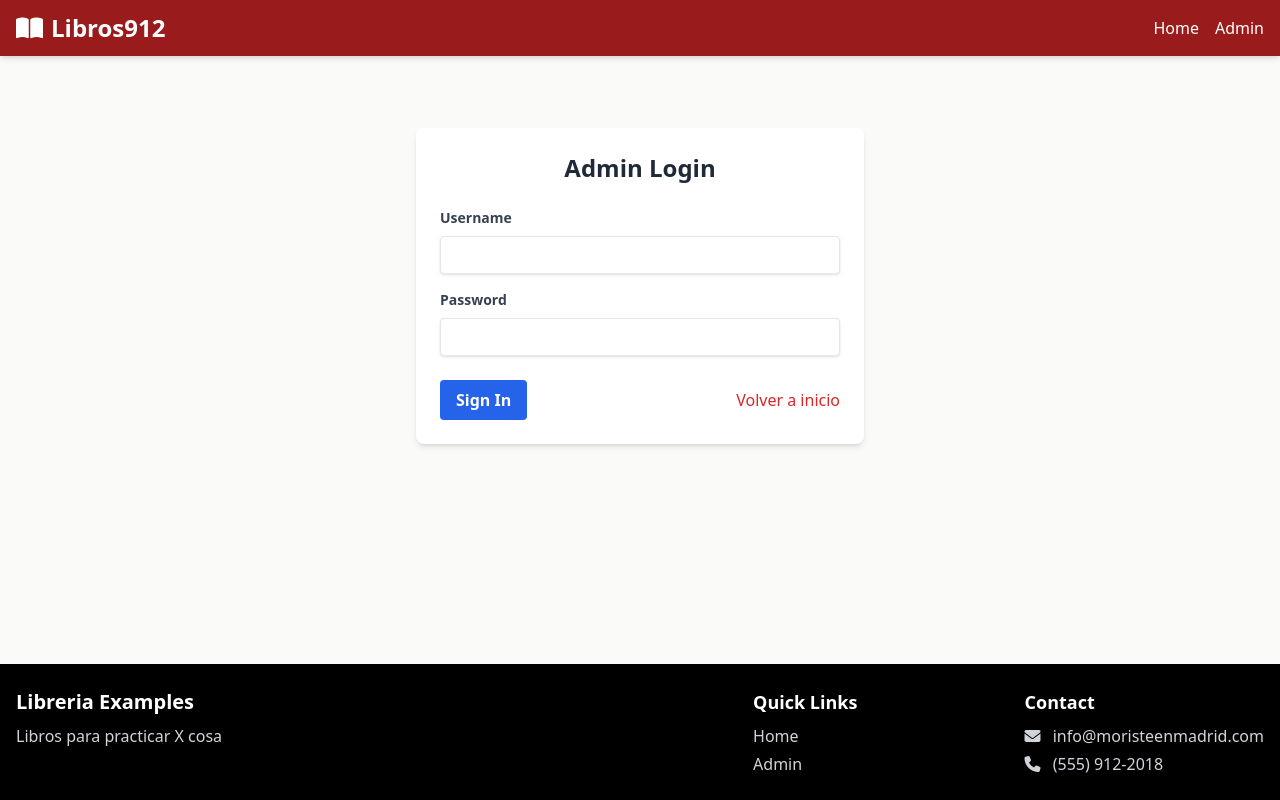
After one commit to javiermedinaj/Bookstoreandpay, a Flask app: page /login in a window 1280 px wide. The commit adds this page. Run offline with Flask 2, Linux system fonts and the light colour scheme; some libraries are stand-ins or nearby versions.

```diff
--- a/app.py
+++ b/app.py
@@ -1,12 +1,33 @@
-from flask import Flask, request, render_template, redirect, url_for
+from flask import Flask, request, render_template, redirect, url_for, session
 import os
 from books import agregar_producto, load_products, eliminar_producto, actualizar_producto
 
 app = Flask(__name__)
+app.secret_key = 'clave_secreta_para_testeo'  # clave para testeo
 app.config['UPLOAD_FOLDER'] = 'static/imgs'
 
 os.makedirs('data', exist_ok=True)
 os.makedirs(app.config['UPLOAD_FOLDER'], exist_ok=True)
+
+#rutas de login
+@app.route('/login', methods=['GET', 'POST'])
+def login():
+    error = None
+    if request.method == 'POST':
+        if request.form['username'] == 'admin' and request.form['password'] == 'password':
+            session['logged_in'] = True
+            return redirect(url_for('admin'))
+        else:
+            error = 'Contraseña incorrecta'
+    return render_template('login.html', error=error)
+
+
+@app.route('/logout')
+def logout():
+    session.pop('logged_in', None)
+    return redirect(url_for('index'))
+
+#rutas del libro
 
 @app.route('/')
 def index():
@@ -26,6 +47,8 @@ def filtrar_por_categoria(categoria):
     }
     return render_template('home.html', productos=productos_filtrados.values())
 
+
+#rutas del crud
 @app.route('/admin')
 def admin():
     productos = load_products()
--- a/requirements.txt
+++ b/requirements.txt
@@ -1,10 +1,10 @@
 blinker==1.9.0
 click==8.1.8
 coverage==7.8.0
-Flask==3.1.0
+Flask==2.0.1
 itsdangerous==2.2.0
 Jinja2==3.1.6
-pytest==8.3.5
+pytest==7.0.0
 pytest-cov==6.1.1
 pytest-html==4.1.1
 Werkzeug==3.1.3
--- a/templates/layout.html
+++ b/templates/layout.html
@@ -17,7 +17,7 @@
             <div class="flex items-center space-x-4">
                 <a href="/" class="hover:text-white-200 transition">Home</a>
 
-                <a href="/admin" class="hover:text-white-200 transition">Admin</a>
+                <a href="/login" class="hover:text-white-200 transition">Admin</a>
             </div>
         </div>
     </nav>
--- /dev/null
+++ b/templates/login.html
@@ -0,0 +1,40 @@
+{% extends 'layout.html' %}
+
+{% block title %}Admin Login{% endblock %}
+
+{% block content %}
+<div class="max-w-md mx-auto mt-10 bg-white p-6 rounded-lg shadow-md">
+    <h2 class="text-2xl font-bold text-center text-gray-800 mb-6">Admin Login</h2>
+
+    {% if error %}
+    <div class="p-4 mb-4 bg-red-100 text-red-700 rounded-md">
+        {{ error }}
+    </div>
+    {% endif %}
+
+    <form method="post" action="{{ url_for('login') }}">
+        <div class="mb-4">
+            <label for="username" class="block text-gray-700 text-sm font-bold mb-2">Username</label>
+            <input type="text" id="username" name="username"
+                   class="shadow appearance-none border rounded w-full py-2 px-3 text-gray-700 leading-tight focus:outline-none focus:shadow-outline"
+                   required>
+        </div>
+
+        <div class="mb-6">
+            <label for="password" class="block text-gray-700 text-sm font-bold mb-2">Password</label>
+            <input type="password" id="password" name="password"
+                   class="shadow appearance-none border rounded w-full py-2 px-3 text-gray-700 leading-tight focus:outline-none focus:shadow-outline"
+                   required>
+        </div>
+
+        <div class="flex items-center justify-between">
+            <button type="submit" class="bg-blue-600 hover:bg-red-700 text-white font-bold py-2 px-4 rounded focus:outline-none focus:shadow-outline">
+                Sign In
+            </button>
+            <a href="{{ url_for('index') }}" class="text-red-600 hover:text-red-800">
+                Volver a inicio
+            </a>
+        </div>
+    </form>
+</div>
+{% endblock %}
```
Also changed, not shown: docker-compose.yml (added, +16 -0 lines), templates/admin.html (+1 -7 lines), test/conftest.py (+0 -4 lines), test/test_product_crud.py (+0 -15 lines), 1 other file.
